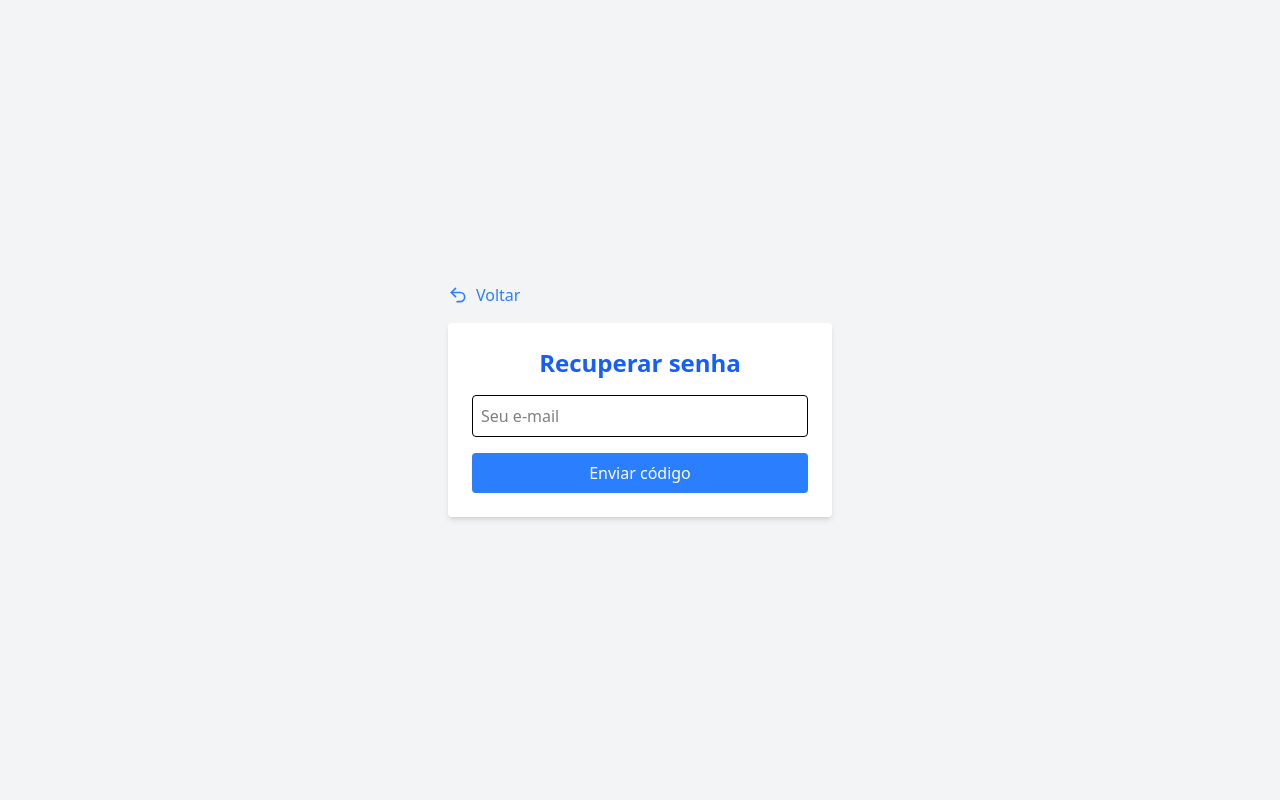
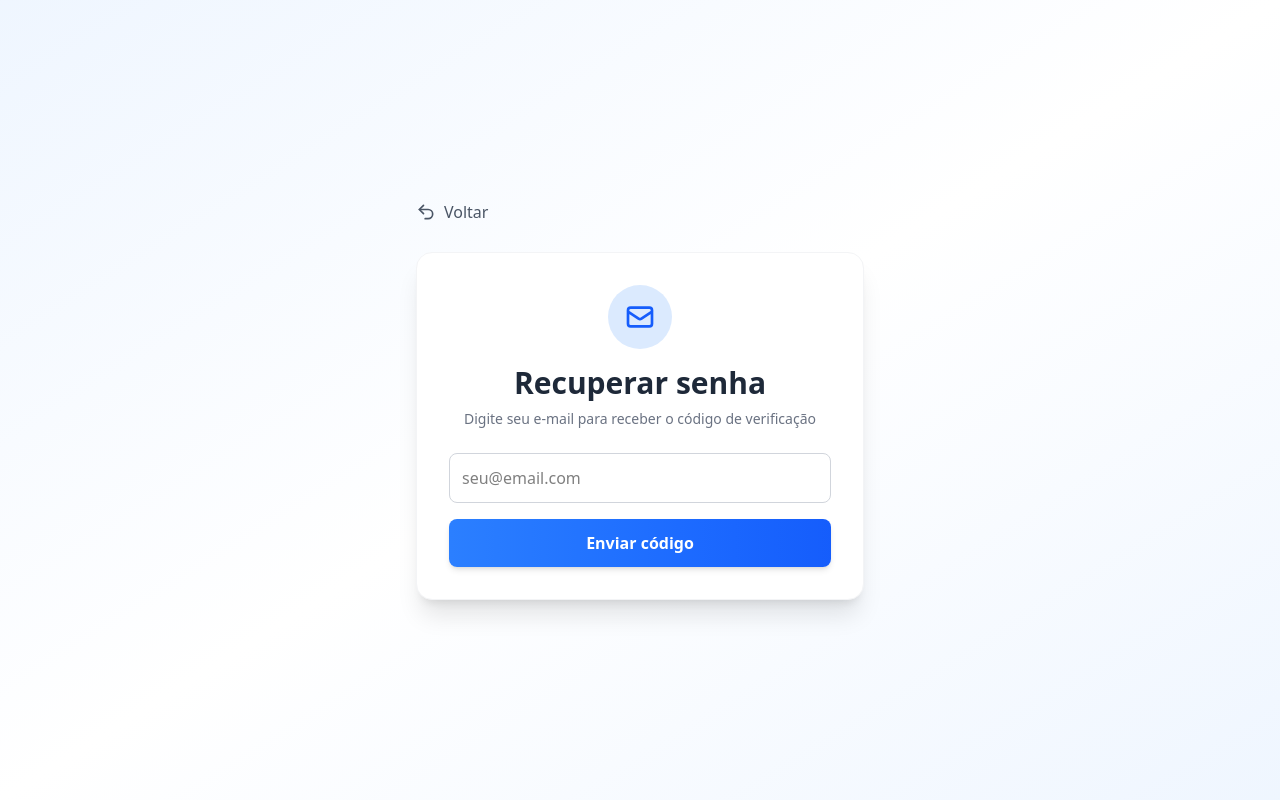
Before and after one commit to FelipePhRosa/Reclamai, a React (Vite) app in the folder frontend/: page /redefinirsenha in a window 1280 px wide. Built offline with nearby package versions, Linux system fonts and the light colour scheme; no server answers.

Commit message:
Design: New Design.

```diff
--- a/frontend/src/components/RedefinirSenha.jsx
+++ b/frontend/src/components/RedefinirSenha.jsx
@@ -100,40 +100,44 @@ export default function RedefinirSenha() {
   };
 
   return (
-    <div className="flex flex-col items-center justify-center min-h-screen bg-gray-100 p-4">
-         <div className="w-full max-w-sm mb-4">
+    <div className="flex flex-col items-center justify-center min-h-screen bg-gradient-to-br from-blue-50 via-white to-blue-50 p-4">
+      <div className="w-full max-w-md mb-6">
+        {/* Botão de voltar */}
+        <Link to="/settings" className="inline-flex items-center gap-2 text-gray-600 hover:text-blue-600 transition-colors font-medium">
+          <Undo2 size={20} />
+          Voltar
+        </Link>
+      </div>
 
-
-
-
-        {/* Botão de voltar */}
-    <Link to="/settings" className="flex items-center gap-2 text-blue-500 hover:text-blue-700">
-      <Undo2 size={20} />
-      Voltar
-    </Link>
-  </div>
-      <div className="bg-white p-6 rounded shadow-md w-full max-w-sm">
-
+      <div className="bg-white p-8 rounded-2xl shadow-xl w-full max-w-md border border-gray-100">
         {message && (
-          <p className={`mb-4 text-center font-medium ${isError ? "text-red-600" : "text-green-600"}`}>
+          <div className={`mb-6 p-4 rounded-lg text-center font-medium ${isError ? "bg-red-50 text-red-700 border border-red-200" : "bg-green-50 text-green-700 border border-green-200"}`}>
             {message}
-          </p>
+          </div>
         )}
 
         {step === 1 && (
           <>
-            <h2 className="text-2xl mb-4 font-bold text-center text-blue-600">Recuperar senha</h2>
+            <div className="text-center mb-6">
+              <div className="w-16 h-16 bg-blue-100 rounded-full flex items-center justify-center mx-auto mb-4">
+                <svg className="w-8 h-8 text-blue-600" fill="none" stroke="currentColor" viewBox="0 0 24 24">
+                  <path strokeLinecap="round" strokeLinejoin="round" strokeWidth="2" d="M3 8l7.89 5.26a2 2 0 002.22 0L21 8M5 19h14a2 2 0 002-2V7a2 2 0 00-2-2H5a2 2 0 00-2 2v10a2 2 0 002 2z" />
+                </svg>
+              </div>
+              <h2 className="text-3xl mb-2 font-bold text-gray-800">Recuperar senha</h2>
+              <p className="text-gray-500 text-sm">Digite seu e-mail para receber o código de verificação</p>
+            </div>
             <input
               type="email"
-              placeholder="Seu e-mail"
-              className="border p-2 w-full mb-4 rounded"
+              placeholder="seu@email.com"
+              className="border border-gray-300 p-3 w-full mb-4 rounded-lg focus:ring-2 focus:ring-blue-500 focus:border-transparent outline-none transition"
               value={email}
               onChange={(e) => setEmail(e.target.value)}
             />
             <button
               onClick={handleSendEmail}
               disabled={loading}
-              className="bg-blue-500 text-white p-2 rounded w-full hover:bg-blue-600"
+              className="bg-gradient-to-r from-blue-500 to-blue-600 text-white p-3 rounded-lg w-full hover:from-blue-600 hover:to-blue-700 font-semibold transition-all shadow-md hover:shadow-lg disabled:opacity-50 disabled:cursor-not-allowed"
             >
               {loading ? "Enviando..." : "Enviar código"}
             </button>
@@ -142,18 +146,27 @@ export default function RedefinirSenha() {
 
         {step === 2 && (
           <>
-            <h2 className="text-2xl mb-4 font-bold text-blue-600 text-center">Verificar código</h2>
+            <div className="text-center mb-6">
+              <div className="w-16 h-16 bg-blue-100 rounded-full flex items-center justify-center mx-auto mb-4">
+                <svg className="w-8 h-8 text-blue-600" fill="none" stroke="currentColor" viewBox="0 0 24 24">
+                  <path strokeLinecap="round" strokeLinejoin="round" strokeWidth="2" d="M9 12l2 2 4-4m6 2a9 9 0 11-18 0 9 9 0 0118 0z" />
+                </svg>
+              </div>
+              <h2 className="text-3xl mb-2 font-bold text-gray-800">Verificar código</h2>
+              <p className="text-gray-500 text-sm">Digite o código que enviamos para seu e-mail</p>
+            </div>
             <input
               type="text"
-              placeholder="Código recebido"
-              className="border p-2 w-full mb-4 rounded"
+              placeholder="000000"
+              className="border border-gray-300 p-3 w-full mb-4 rounded-lg focus:ring-2 focus:ring-blue-500 focus:border-transparent outline-none transition text-center text-2xl tracking-widest"
               value={code}
               onChange={(e) => setCode(e.target.value)}
+              maxLength={6}
             />
             <button
               onClick={handleVerifyCode}
               disabled={loading}
-              className="bg-blue-500 text-white p-2 rounded w-full hover:bg-blue-600"
+              className="bg-gradient-to-r from-blue-500 to-blue-600 text-white p-3 rounded-lg w-full hover:from-blue-600 hover:to-blue-700 font-semibold transition-all shadow-md hover:shadow-lg disabled:opacity-50 disabled:cursor-not-allowed"
             >
               {loading ? "Verificando..." : "Verificar código"}
             </button>
@@ -162,18 +175,26 @@ export default function RedefinirSenha() {
 
         {step === 3 && (
           <>
-            <h2 className="text-2xl mb-4 font-bold text-blue-600 text-center">Nova senha</h2>
+            <div className="text-center mb-6">
+              <div className="w-16 h-16 bg-green-100 rounded-full flex items-center justify-center mx-auto mb-4">
+                <svg className="w-8 h-8 text-green-600" fill="none" stroke="currentColor" viewBox="0 0 24 24">
+                  <path strokeLinecap="round" strokeLinejoin="round" strokeWidth="2" d="M12 15v2m-6 4h12a2 2 0 002-2v-6a2 2 0 00-2-2H6a2 2 0 00-2 2v6a2 2 0 002 2zm10-10V7a4 4 0 00-8 0v4h8z" />
+                </svg>
+              </div>
+              <h2 className="text-3xl mb-2 font-bold text-gray-800">Nova senha</h2>
+              <p className="text-gray-500 text-sm">Escolha uma senha forte para sua conta</p>
+            </div>
             <input
               type="password"
               placeholder="Digite a nova senha"
-              className="border p-2 w-full mb-4 rounded"
+              className="border border-gray-300 p-3 w-full mb-4 rounded-lg focus:ring-2 focus:ring-green-500 focus:border-transparent outline-none transition"
               value={newPassword}
               onChange={(e) => setNewPassword(e.target.value)}
             />
             <button
               onClick={handleResetPassword}
               disabled={loading}
-              className="bg-green-500 text-white p-2 rounded w-full hover:bg-green-600"
+              className="bg-gradient-to-r from-green-500 to-green-600 text-white p-3 rounded-lg w-full hover:from-green-600 hover:to-green-700 font-semibold transition-all shadow-md hover:shadow-lg disabled:opacity-50 disabled:cursor-not-allowed"
             >
               {loading ? "Redefinindo..." : "Redefinir senha"}
             </button>
```
